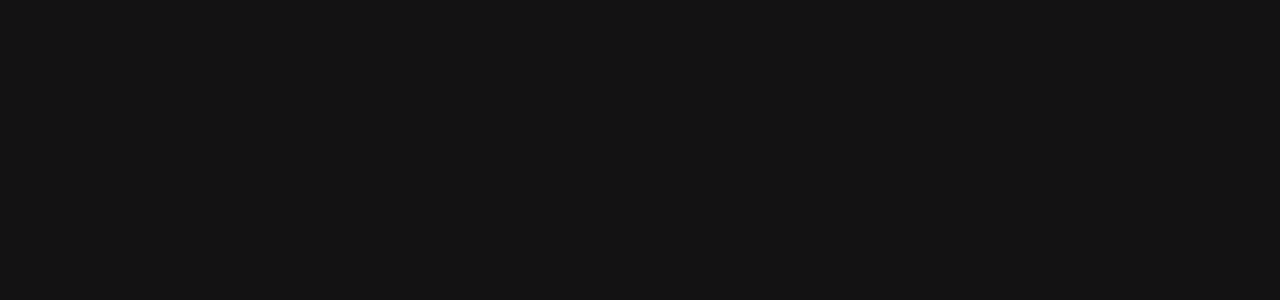
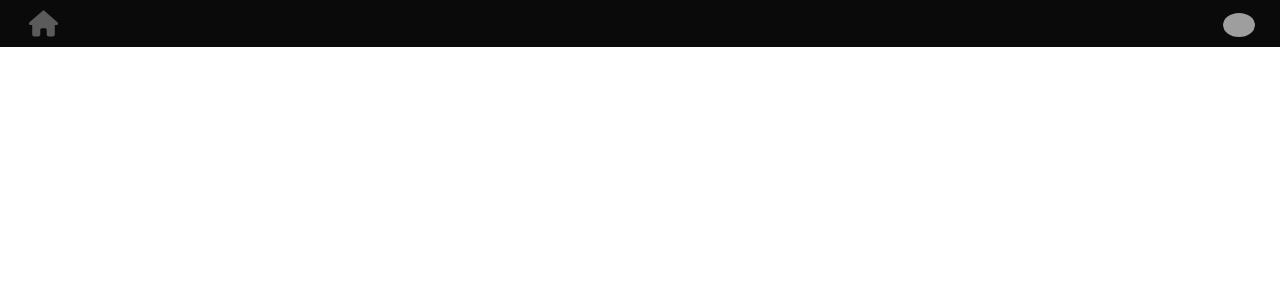
Before and after one commit to RealChoki/Owlie, a Vue app in the folder frontend/: page /create-assistant in a window 1280 px wide. Before the commit this address had no page. Shown: the top 300 px of the page. Built offline with nearby package versions, Linux system fonts and the light colour scheme; grey boxes are pictures that could not be loaded.

Commit message:
sm64coop
Co-authored-by: RealChoki <RealChoki@users.noreply.github.com>

```diff
--- a/frontend/src/assets/styles/globalClasses.css
+++ b/frontend/src/assets/styles/globalClasses.css
@@ -6,3 +6,22 @@
   background-color: var(--color-disabled) !important;
   cursor: default;
 }
+
+.icon-click-effect {
+  display: inline-block;
+  transition: transform 0.2s ease;
+}
+
+.icon-click-effect:active {
+  transform: scale(0.9);
+}
+
+.nav-icon-holder {
+  width: 29px;
+  height: 29px;
+}
+
+.pfp-container {
+  width: 32px;
+  height: 32px;
+}
--- a/frontend/src/components/BurgerMenu.vue
+++ b/frontend/src/components/BurgerMenu.vue
@@ -465,14 +465,9 @@
   opacity: 1;
 }
 
-.icon-click-effect {
-  display: inline-block;
-  transition: transform 0.2s ease;
-}
 
-.icon-click-effect:active {
-  transform: scale(0.9);
-}
+
+
 
 .profile-btn {
   border-radius: 5px;
@@ -484,8 +479,4 @@
   background-color: #41414149;
 }
 
-.pfp-container {
-  width: 32px;
-  height: 32px;
-}
 </style>
--- a/frontend/src/components/Navbar.vue
+++ b/frontend/src/components/Navbar.vue
@@ -135,12 +135,6 @@
         </p>
       </div>
       <div class="nav-icon-holder mt-3">
-        <!-- if user doesnt have pfp -->
-        <!-- <font-awesome-icon
-          class="icon-click-effect cursor-pointer nav-icon"
-          v-if="isWideScreen && isSidebarOpen"
-          :icon="['fas', 'user-circle']"
-        /> -->
         <div
           v-if="isWideScreen && isSidebarOpen"
           class="d-flex align-items-center justify-content-center overflow-hidden rounded-circle icon-click-effect cursor-pointer pfp-container"
@@ -286,10 +280,6 @@
   transform: scale(1.1);
 }
 
-.nav-icon-holder {
-  width: 29px;
-}
-
 .assistant-title {
   background: linear-gradient(90deg, white, var(--color-gray-shadow));
   -webkit-background-clip: text;
@@ -302,17 +292,8 @@
   white-space: nowrap;
 }
 
-.icon-click-effect {
-  display: inline-block;
-  transition: transform 0.2s ease;
-}
 
-.icon-click-effect:active {
-  transform: scale(0.9);
-}
 
-.pfp-container {
-  width: 32px;
-  height: 32px;
-}
+
+
 </style>
--- a/frontend/src/components/Owlie.vue
+++ b/frontend/src/components/Owlie.vue
@@ -13,7 +13,7 @@
       </div>
       <img
         src="../assets/icons/OwlLogo.png"
-        class="img-fluid"
+        class="img-fluid owl-logo"
         style="width: 75px"
         @click="handleOwlClick"
       />
@@ -98,4 +98,14 @@
 .logo-container {
   margin-top: 6em;
 }
+
+.owl-logo{
+  user-drag: none;
+  -webkit-user-drag: none;
+  user-select: none;
+  -moz-user-select: none;
+  -webkit-user-select: none;
+  -ms-user-select: none;
+
+}
 </style>
--- a/frontend/src/components/Sidebar.vue
+++ b/frontend/src/components/Sidebar.vue
@@ -368,12 +368,7 @@
   opacity: 1;
 }
 
-.icon-click-effect {
-  display: inline-block;
-  transition: transform 0.2s ease;
-}
 
-.icon-click-effect:active {
-  transform: scale(0.9);
-}
+
+
 </style>
--- a/frontend/src/router/index.ts
+++ b/frontend/src/router/index.ts
@@ -2,6 +2,7 @@
 import HomeView from '../views/HomeView.vue'
 import Login from '../views/Login.vue'
 import QuizProf from '../views/QuizProf.vue'
+import CreateCourseAssistant from '../views/CreateCourseAssistant.vue'
 
 const router = createRouter({
   history: createWebHistory(import.meta.env.BASE_URL),
@@ -20,6 +21,11 @@
       path: '/quiz',
       name: 'quiz',
       component: () => QuizProf,
+    },
+    {
+      path: '/create-assistant',
+      name: 'CreateCourseAssistant',
+      component: CreateCourseAssistant
     }
   ],
 })
--- /dev/null
+++ b/frontend/src/views/CreateCourseAssistant.vue
@@ -0,0 +1,81 @@
+<template>
+  <div
+    class="d-flex flex-column vh-100"
+    style="background-color: var(--color-black)"
+  >
+    <!-- Navbar -->
+    <div class="container-fluid navbar-container">
+      <nav class="py-2 px-3 d-flex align-items-center justify-content-between">
+        <!-- Home Icon -->
+        <button
+          class="btn btn-link p-0 d-flex align-items-center"
+          @click="handleHomeClick"
+          aria-label="Home"
+        >
+          <font-awesome-icon
+            class="icon-click-effect nav-icon-holder"
+            :icon="['fas', 'home']"
+            style="color: var(--color-gray-shadow);"
+          />
+        </button>
+        <div class="nav-icon-holder">
+          <div
+            class="d-flex align-items-center justify-content-center overflow-hidden rounded-circle icon-click-effect pfp-container"
+          >
+            <img
+              alt="User"
+              src="https://s.gravatar.com/avatar/6276a6c42e2f0f22bb0a96c4b1f2bd32?s=480&amp;r=pg&amp;d=https%3A%2F%2Fcdn.auth0.com%2Favatars%2Fsh.png"
+              class="img-fluid rounded-circle"
+              @click="toggleProfileMenu"
+            />
+          </div>
+        </div>
+        <Profilemenu
+          v-if="isProfileMenuVisible"
+          :origin="'Nav-EditQuiz'"
+          @toggleProfileMenu="toggleProfileMenu"
+        />
+      </nav>
+    </div>
+
+    <!-- Content Container -->
+    <div class="d-flex flex-grow-1 bg-white">
+
+    </div>
+  </div>
+</template>
+
+<script lang="ts" setup>
+
+import { ref } from 'vue';
+import { useRouter } from 'vue-router';
+import { FontAwesomeIcon } from "@fortawesome/vue-fontawesome";
+import { library } from "@fortawesome/fontawesome-svg-core";
+import {
+  faHome,
+} from "@fortawesome/free-solid-svg-icons";
+
+library.add(faHome);
+
+
+const isProfileMenuVisible = ref(false);
+const isWideScreen = ref(window.innerWidth > 768);
+const isSidebarOpen = ref(false);
+const router = useRouter();
+
+const handleHomeClick = () => {
+  router.push('/');
+};
+
+const toggleProfileMenu = () => {
+  isProfileMenuVisible.value = !isProfileMenuVisible.value;
+};
+
+</script>
+
+<style scoped>
+.navbar-container {
+  background-color: var(--color-black);
+}
+
+</style>
--- a/frontend/src/views/QuizProf.vue
+++ b/frontend/src/views/QuizProf.vue
@@ -13,19 +13,12 @@
           aria-label="Home"
         >
           <font-awesome-icon
-            class="icon-click-effect"
+            class="icon-click-effect nav-icon-holder"
             :icon="['fas', 'home']"
-            style="color: var(--color-gray-shadow); width: 29px; height: 29px"
+            style="color: var(--color-gray-shadow);"
           />
         </button>
         <div class="nav-icon-holder">
-          <!-- if user doesnt have pfp -->
-          <!-- <font-awesome-icon
-            class="arrows-rotate icon-click-effect cursor-pointer"
-            v-if="isWideScreen && isSidebarOpen"
-            :icon="['fas', 'user-circle']"
-            style="color: var(--color-gray-shadow);"
-          /> -->
           <div
             class="d-flex align-items-center justify-content-center overflow-hidden rounded-circle icon-click-effect pfp-container"
           >
@@ -382,14 +375,9 @@
   opacity: 1;
 }
 
-.icon-click-effect {
-  display: inline-block;
-  transition: transform 0.2s ease;
-}
 
-.icon-click-effect:active {
-  transform: scale(0.9);
-}
+
+
 
 .file-container2 {
   border-bottom: 1px solid var(--color-gray-shadow);
@@ -413,16 +401,8 @@
   scrollbar-width: none;
 }
 
-.nav-icon-holder {
-  width: 29px;
-}
-
 .btn-edit:hover {
   opacity: 0.2;
 }
 
-.pfp-container {
-  width: 32px;
-  height: 32px;
-}
 </style>
```
